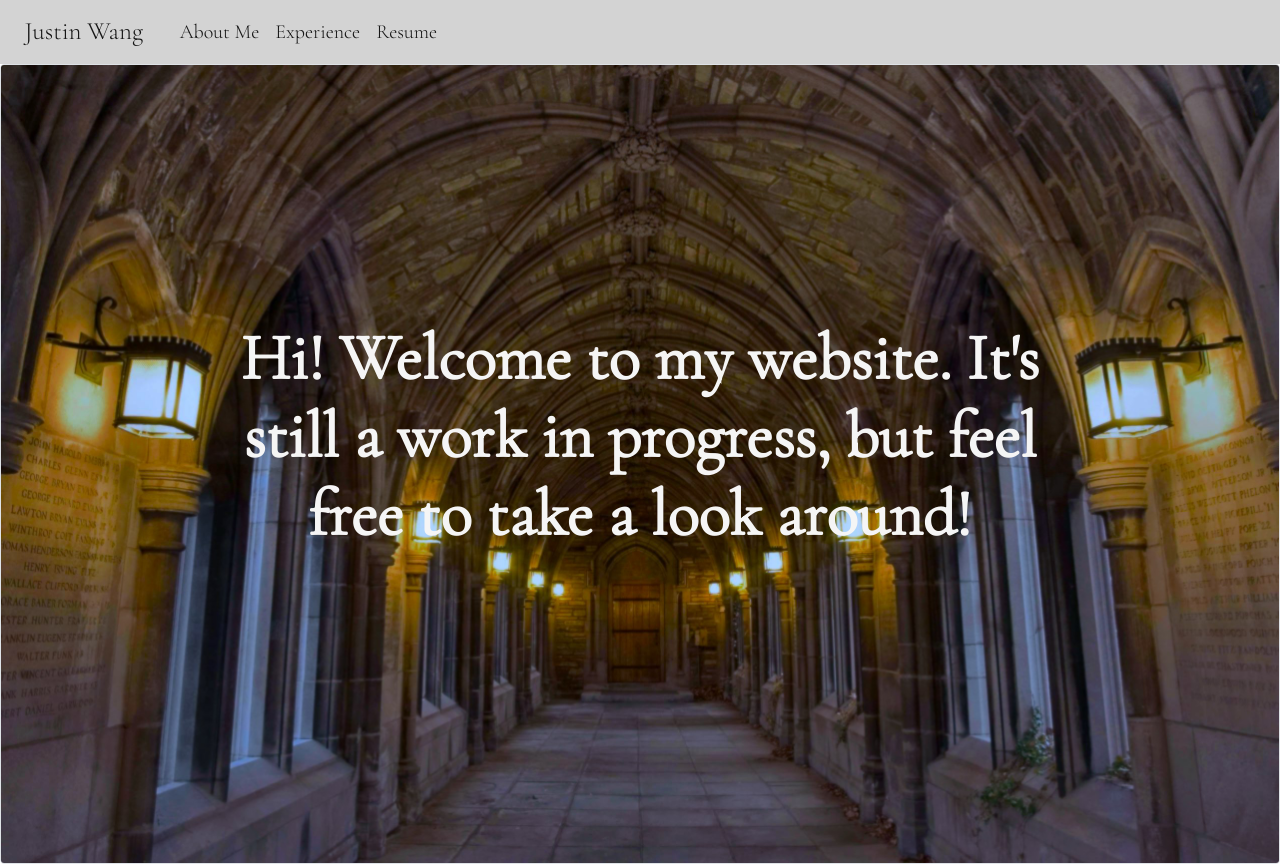
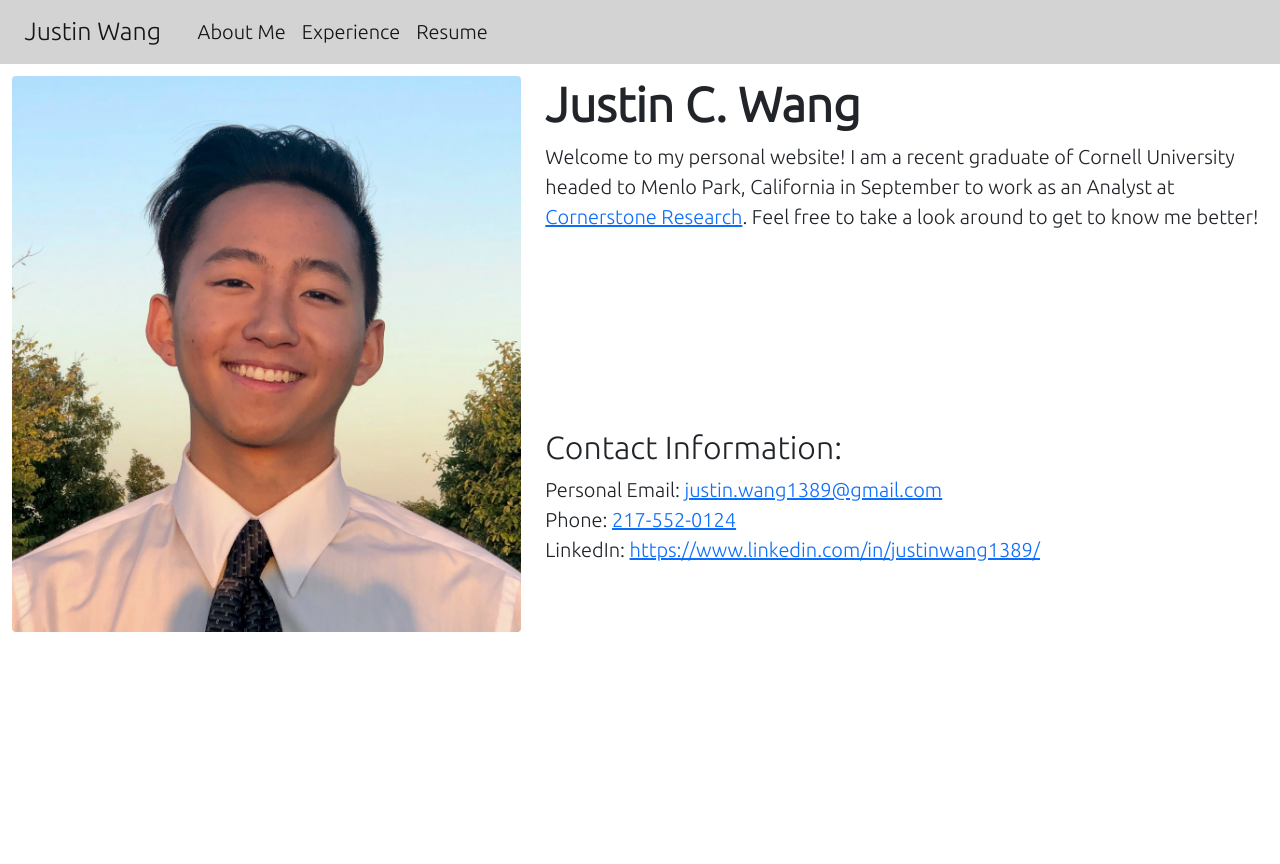
Before and after one commit to justincwang1389/justincwang1389.github.io, a plain HTML site: page index.html in a window 1280 px wide. After the commit the page ends 800 px from the top, so only its background shows below. Drawn offline with nearby package versions, Linux system fonts and the light colour scheme.

Commit message:
home page

```diff
--- a/index.css
+++ /dev/null
@@ -1 +0,0 @@
-a:hover{font-weight:1000; box-shadow: 1px 1px 1px 1px;}
--- a/index.html
+++ b/index.html
@@ -6,38 +6,50 @@
 	<link rel="icon" type="image/x-icon" href="icon.png">
 	<link href="https://cdn.jsdelivr.net/npm/bootstrap@5.0.2/dist/css/bootstrap.min.css" rel="stylesheet" integrity="sha384-EVSTQN3/azprG1Anm3QDgpJLIm9Nao0Yz1ztcQTwFspd3yD65VohhpuuCOmLASjC" crossorigin="anonymous">
 	<script src="https://cdn.jsdelivr.net/npm/bootstrap@5.0.2/dist/js/bootstrap.bundle.min.js" integrity="sha384-MrcW6ZMFYlzcLA8Nl+NtUVF0sA7MsXsP1UyJoMp4YLEuNSfAP+JcXn/tWtIaxVXM" crossorigin="anonymous"></script>
-	<link rel="preconnect" href="https://fonts.googleapis.com">
-<link rel="preconnect" href="https://fonts.gstatic.com" crossorigin>
-<link href="https://fonts.googleapis.com/css2?family=Cormorant+Garamond:wght@300&display=swap" rel="stylesheet">
+<link href="https://fonts.googleapis.com/css2?family=Ubuntu:wght@300&display=swap" rel="stylesheet">
 	<title>Justin C. Wang</title>
-<style type="text/css">a:hover{font-weight:1000; box-shadow: 1px 1px 1px 1px;}</style>
+<style type="text/css">.nav-a-hover:hover{font-weight:1000; text-shadow: 0px 0px,0px 0px, 0px 0px; text-decoration: underline;}</style>
+<style type="text/css">.contact-a-hover:hover{font-weight:1000;}</style>
 </head>
-<body style="font-family:'Cormorant Garamond', serif;">
+<body style="font-family:'Ubuntu', sans-serif;">
 	<nav class="navbar navbar-expand-lg navbar-light" style="background-color: lightgrey;">
 	  <div class="container-fluid">
-	    <a class="navbar-brand" style="font-size: 25px; padding-right:1%; padding-left:1%;" href="index.html">Justin Wang</a>
+	    <a class="navbar-brand nav-a-hover" style="font-size: 25px; padding-right:1%; padding-left:1%;" href="index.html">Justin Wang</a>
 	    <button class="navbar-toggler" type="button" data-bs-toggle="collapse" data-bs-target="#navbarSupportedContent" aria-controls="navbarSupportedContent" aria-expanded="false" aria-label="Toggle navigation">
 	      <span class="navbar-toggler-icon"></span>
 	    </button>
 	    <div class="collapse navbar-collapse" id="navbarSupportedContent" style="font-size:20px;">
 	      <ul class="navbar-nav me-auto mb-2 mb-lg-0">
 	        <li class="nav-item">
-	          <a class="nav-link active" aria-current="page" href="about.html">About Me</a>
+	          <a class="nav-link active nav-a-hover" aria-current="page" href="about.html">About Me</a>
 	        </li>
 	        <li class="nav-item">
-	          <a class="nav-link active" aria-current="page" href="experience.html">Experience</a>
+	          <a class="nav-link active nav-a-hover" aria-current="page" href="experience.html">Experience</a>
 	        </li>
 	        <li class="nav-item">
-	          <a class="nav-link active" aria-current="page" href="resume.html">Resume</a>
+	          <a class="nav-link active nav-a-hover" aria-current="page" href="resume.html">Resume</a>
 	        </li>
 	      </ul>
 	    </div>
 	  </div>
 	</nav>
 	<div class="container-fluid">
-		<div class="row">
-				<img src="background.jpeg" class="img-thumbnail" alt="profile" style="padding:0; position:relative; opacity: 100%;">
-				<h1 class="text-center" style="position:absolute; top:40%; color: whitesmoke; font-family: 'Cormorant Garamond', serif; font-weight: bold; font-size: 65px; padding-left: 15%; padding-right:15%;">Hi! Welcome to my website. It's still a work in progress, but feel free to take a look around!</h1>
+		<div class="row" style="margin-top:1%; margin-bottom:1%;">
+			<div class="col-md-5">
+				<img src="headshot.jpg" class="rounded img-fluid" alt="headshot">
+			</div>
+			<div class="col-md-7">
+				<h1 style="font-size:48px; font-weight:bolder;">Justin C. Wang</h1>
+				<p style="font-size:20px;">Welcome to my personal website! I am a recent graduate of Cornell University headed to Menlo Park, California in September to work as an Analyst at <a href="https://www.cornerstone.com/">Cornerstone Research</a>. Feel free to take a look around to get to know me better!</p>
+				<div style="padding-top:25%;">
+					<h2>Contact Information:</h2>
+					<p style="font-size:20px;">
+						Personal Email: <a class="contact-a-hover" target="_blank" href="mailto:justin.wang1389@gmail.com">justin.wang1389@gmail.com</a><br>
+						Phone: <a class="contact-a-hover" target="_blank" href="tel:2175520124">217-552-0124</a><br>
+						LinkedIn: <a class="contact-a-hover" target="_blank" href="https://www.linkedin.com/in/justinwang1389">https://www.linkedin.com/in/justinwang1389/</a>
+					</p>
+				</div>
+			</div>
 		</div>
 	</div>
 </body>
```
Also changed, not shown: about.html (+8 -9 lines), experience.html (+9 -10 lines), resume.html (+8 -9 lines), headshot.jpg (added), snowball.jpg (added), 2 other files.
